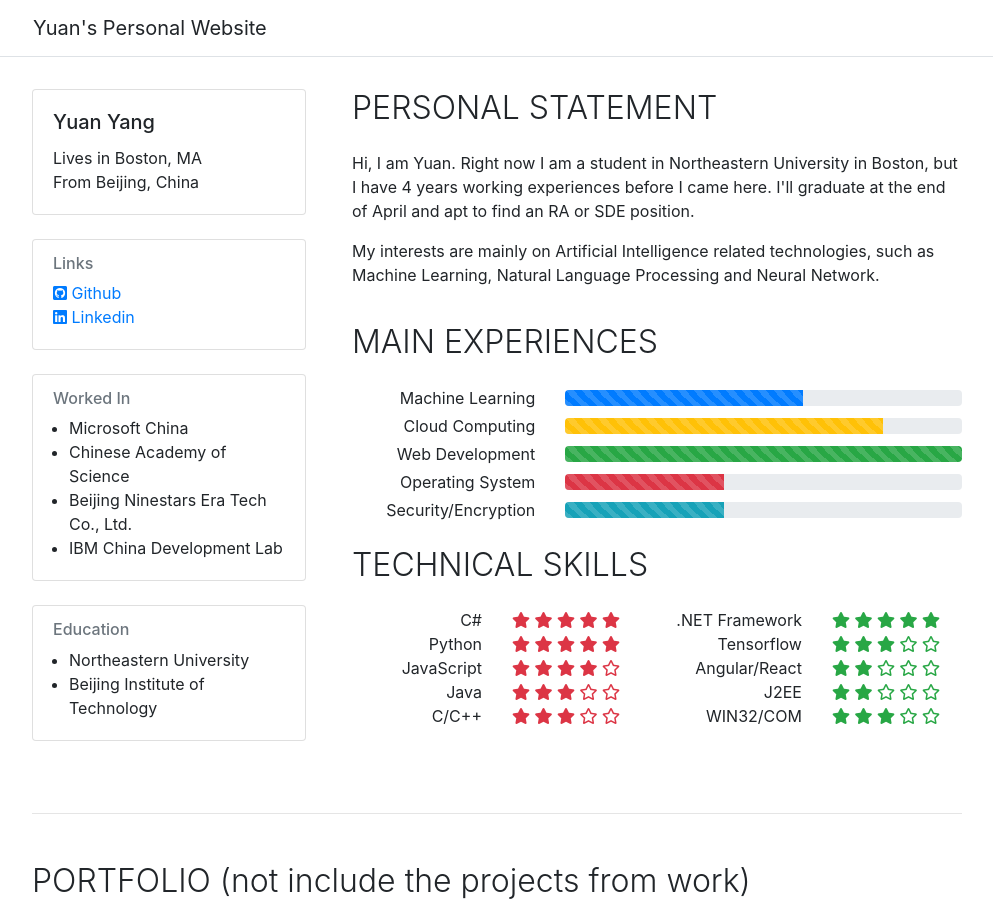
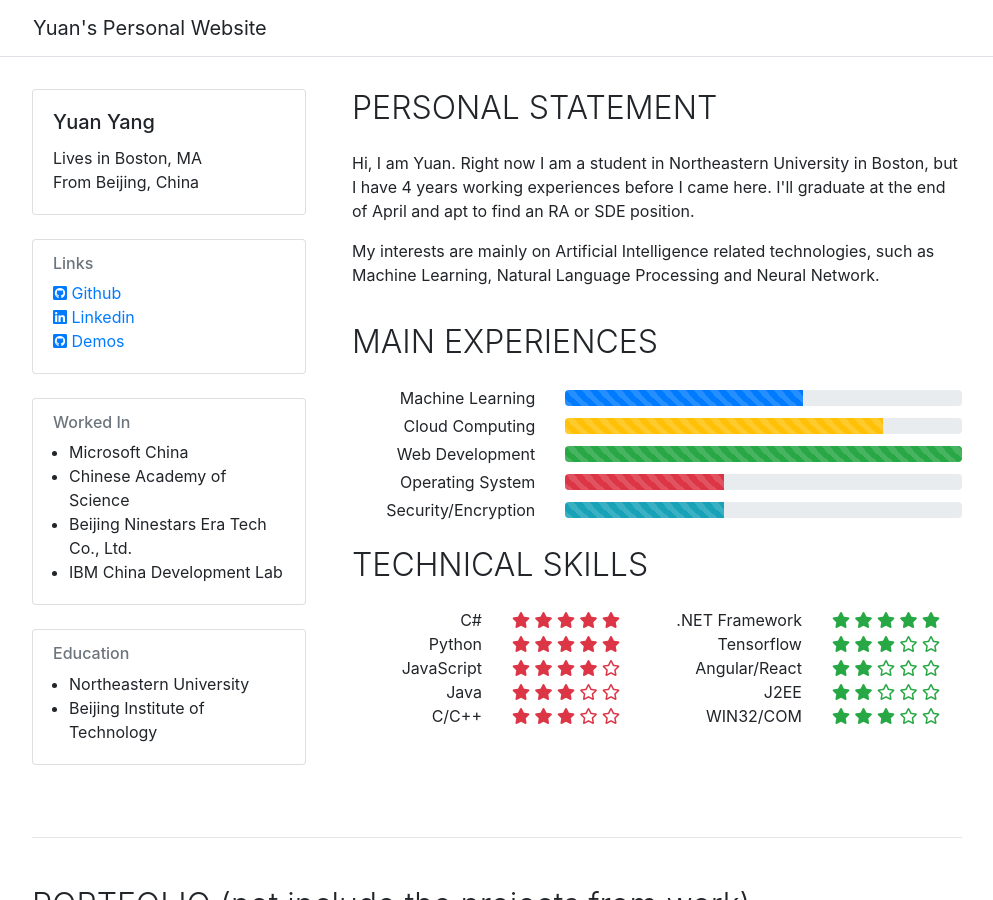
Before and after one commit to yangyuan/yangyuan.github.io, a Jekyll site: the page index.html, which Jekyll copies as it is, in a window 1280 px wide and 900 px high. Shown: the whole window, without its empty margins (143-1136 px from the left). Built offline with Jekyll 4.4.1, drawn with Linux system fonts in a browser that asks for light colours.

Commit message:
Add link to demos

```diff
--- a/index.html
+++ b/index.html
@@ -42,6 +42,7 @@
                     <div class="card-text">
                         <span><a href="https://github.com/yangyuan"><i class="fab fa-github-square"></i> Github</a></span><br />
                         <span><a href="https://www.linkedin.com/in/yuan-yang-5b405686/"><i class="fab fa-linkedin"></i> Linkedin</a></span><br />
+                        <span><a href="https://yangyuan.github.io/demos/"><i class="fab fa-github-square"></i> Demos</a></span><br />
                     </div>
                 </div>
             </div>
```
